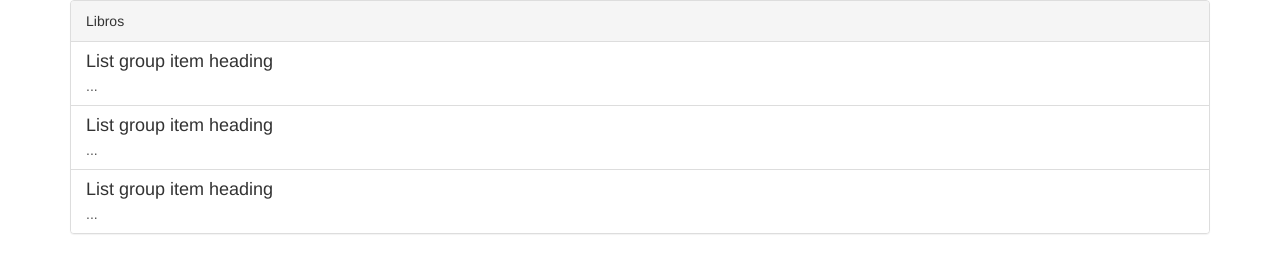
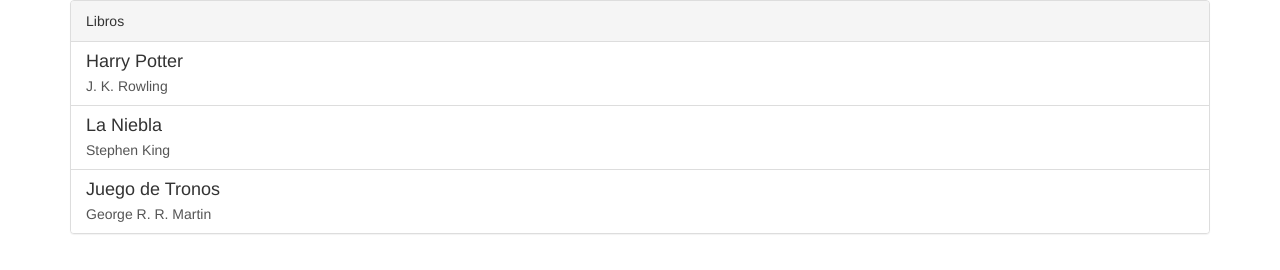
Before and after one commit to jordan1989/Books, a plain HTML site: page index.html in a window 1280 px wide. Drawn offline with Linux system fonts and the light colour scheme.

Commit message:
Added list of books

```diff
--- a/index.html
+++ b/index.html
@@ -16,16 +16,16 @@
             <div class="panel-heading">Libros</div>
             <div class="list-group">
                 <a href="#" class="list-group-item">
-                    <h4 class="list-group-item-heading">List group item heading</h4>
-                    <p class="list-group-item-text">...</p>
+                    <h4 class="list-group-item-heading">Harry Potter</h4>
+                    <p class="list-group-item-text">J. K. Rowling</p>
                 </a>
                 <a href="#" class="list-group-item">
-                    <h4 class="list-group-item-heading">List group item heading</h4>
-                    <p class="list-group-item-text">...</p>
+                    <h4 class="list-group-item-heading">La Niebla</h4>
+                    <p class="list-group-item-text">Stephen King</p>
                 </a>
                 <a href="#" class="list-group-item">
-                    <h4 class="list-group-item-heading">List group item heading</h4>
-                    <p class="list-group-item-text">...</p>
+                    <h4 class="list-group-item-heading">Juego de Tronos</h4>
+                    <p class="list-group-item-text">George R. R. Martin</p>
                 </a>
             </div>
         </div>
```
